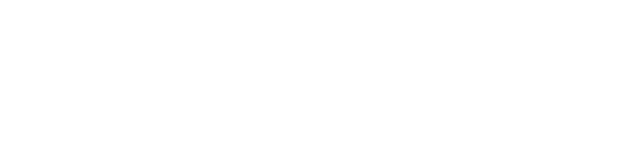
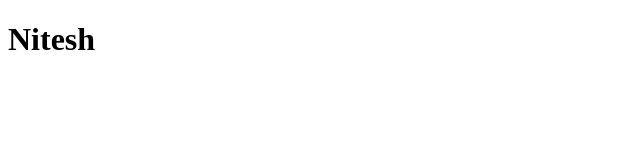
Before and after one commit to Thenitesh143/tutorial, a plain HTML site: page index.html in a window 1280 px wide. Shown: the whole page, without its empty margins (0-640 px from the left). Drawn offline with Linux system fonts and the light colour scheme.

Commit message:
Edit index.html with h2

```diff
--- a/index.html
+++ b/index.html
@@ -9,7 +9,7 @@
 </head>
 
 <body>
-
+    <h1>Nitesh</h1>
 </body>
 
 </html>
```
